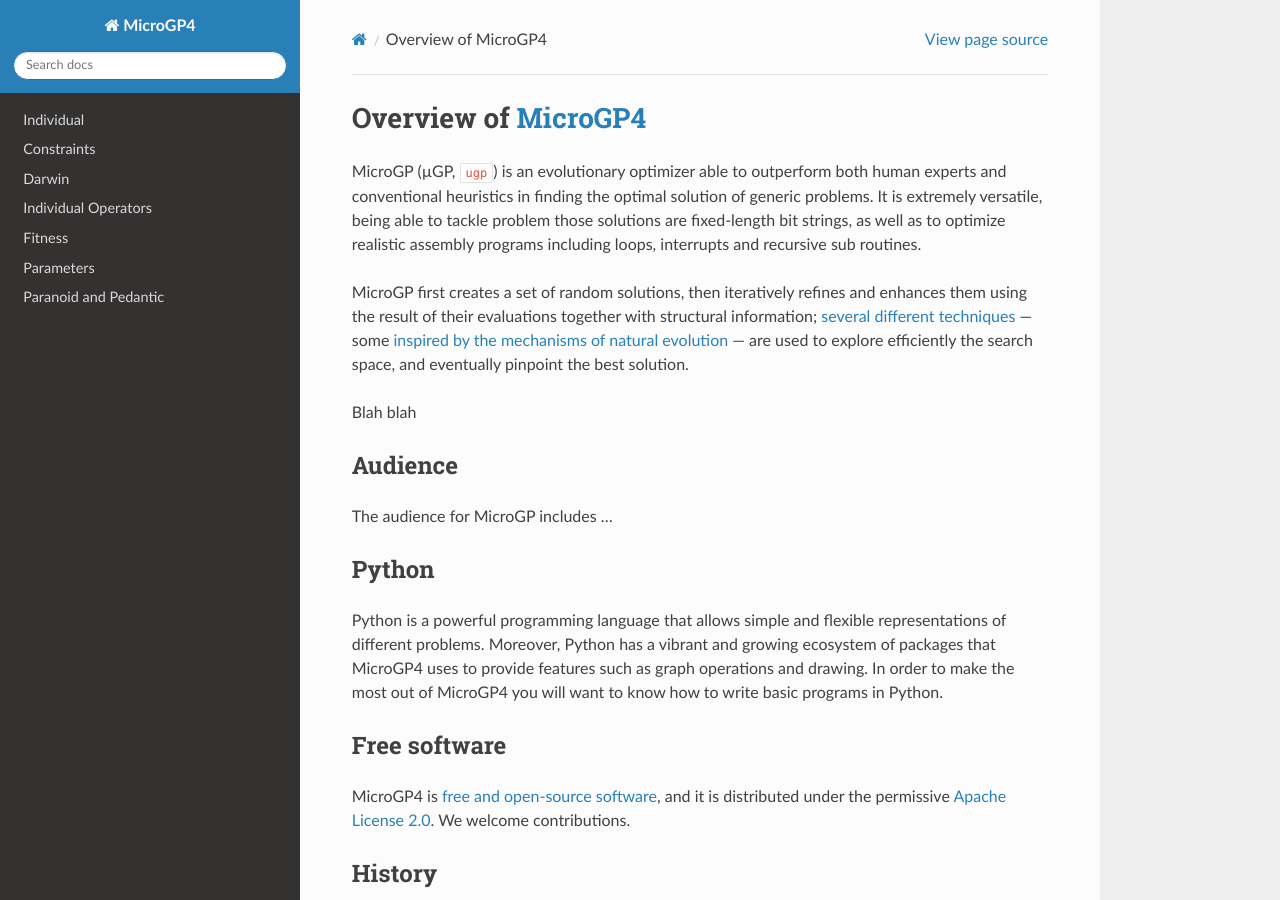
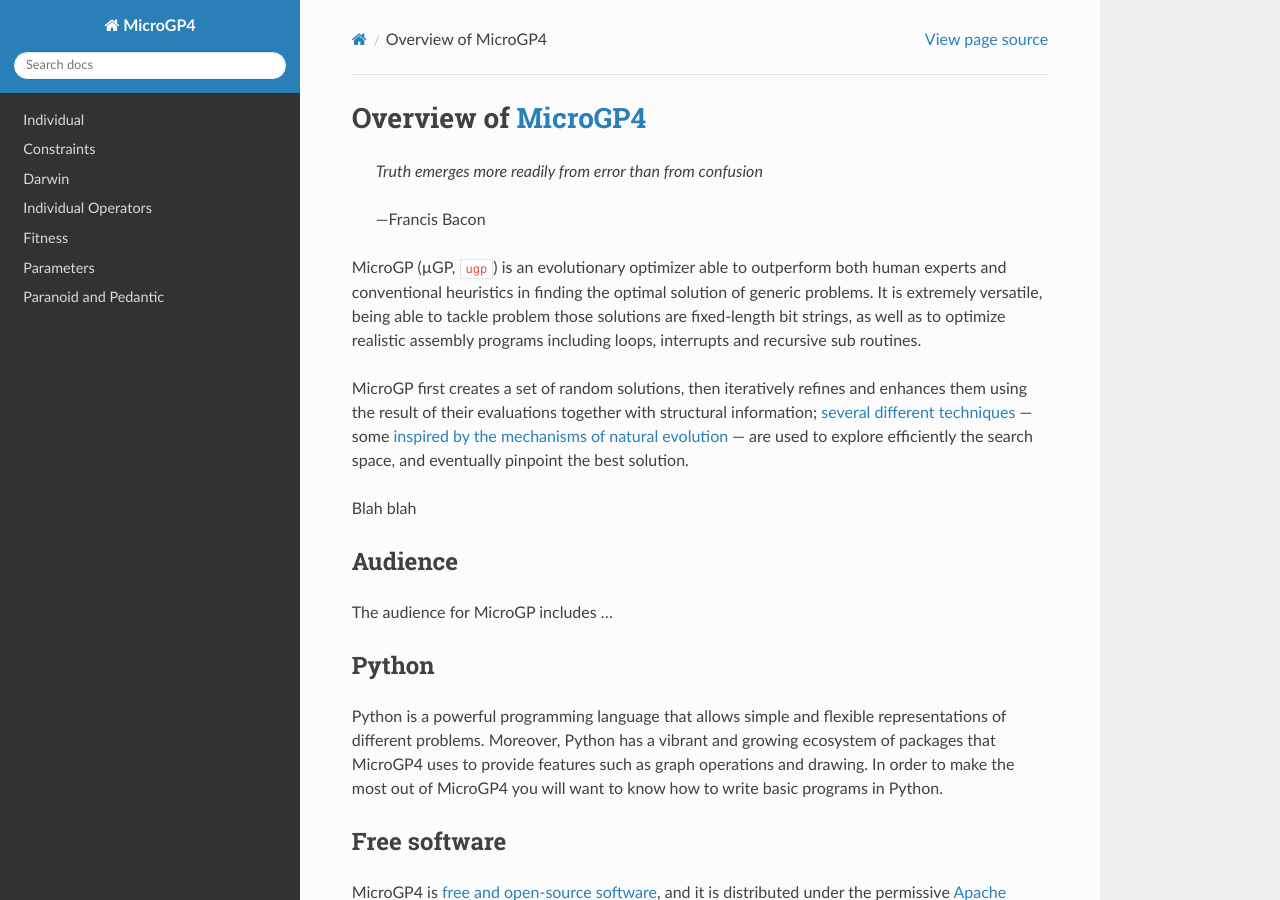
Before and after one commit to squillero/microgp4, a Sphinx documentation site: the page built from docs/index.rst, in a window 1280 px wide and 900 px high. Built offline with Sphinx 7.4.7 and the Read the Docs theme 2.0.0, drawn with Linux system fonts in a browser that asks for light colours; pages that are not in the unit, such as notebooks, are missing from menus.

Commit message:
Add Bacon

```diff
--- a/docs/index.rst
+++ b/docs/index.rst
@@ -14,8 +14,13 @@
 
 .. _contents:
 
+
 Overview of MicroGP4_
 =====================
+
+  *Truth emerges more readily from error than from confusion*
+
+  -- Francis Bacon
 
 MicroGP (:raw-html:`&micro;GP`, ``ugp``) is an evolutionary optimizer able to outperform both human experts and conventional heuristics in finding the optimal solution of generic problems. It is extremely versatile, being able to tackle problem those solutions are fixed-length bit strings, as well as to optimize realistic assembly programs including loops, interrupts and recursive sub routines.
 
```
